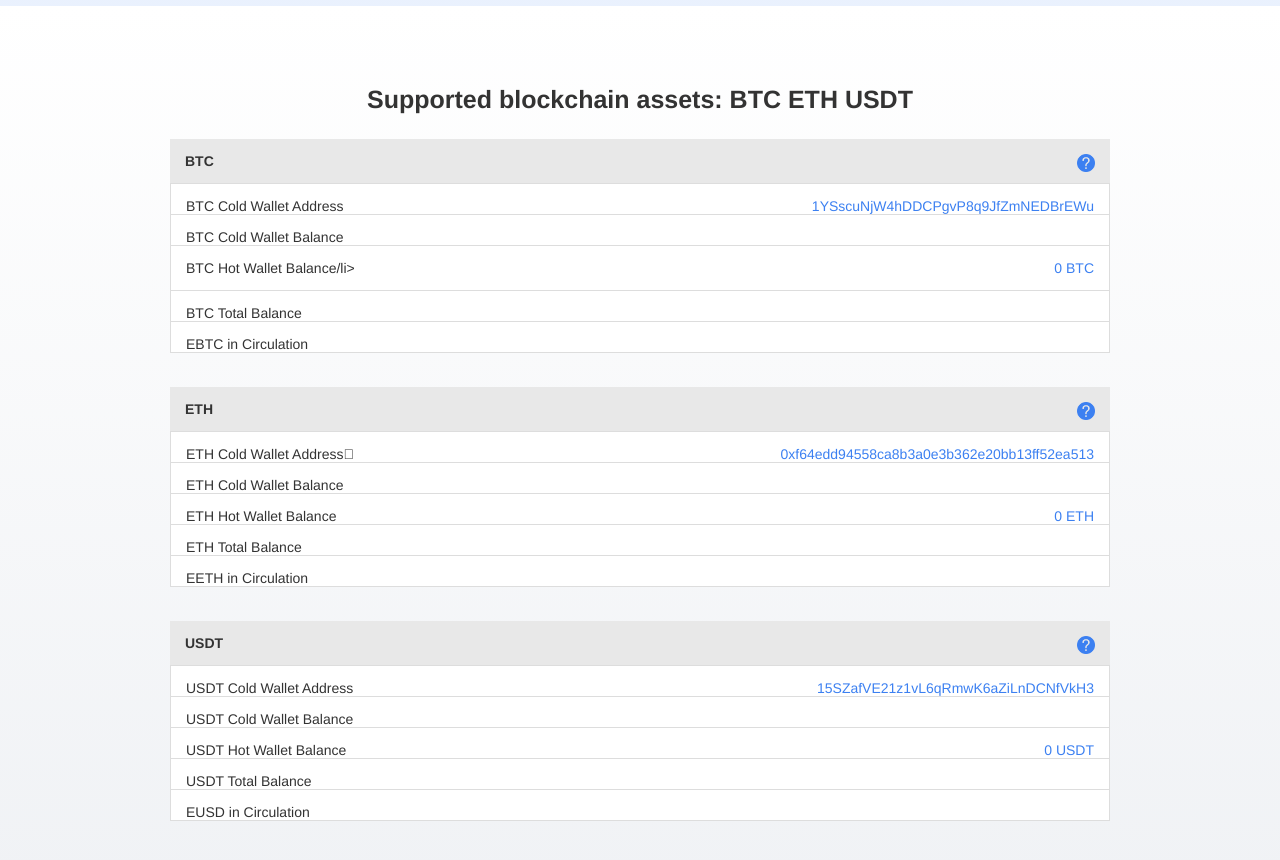
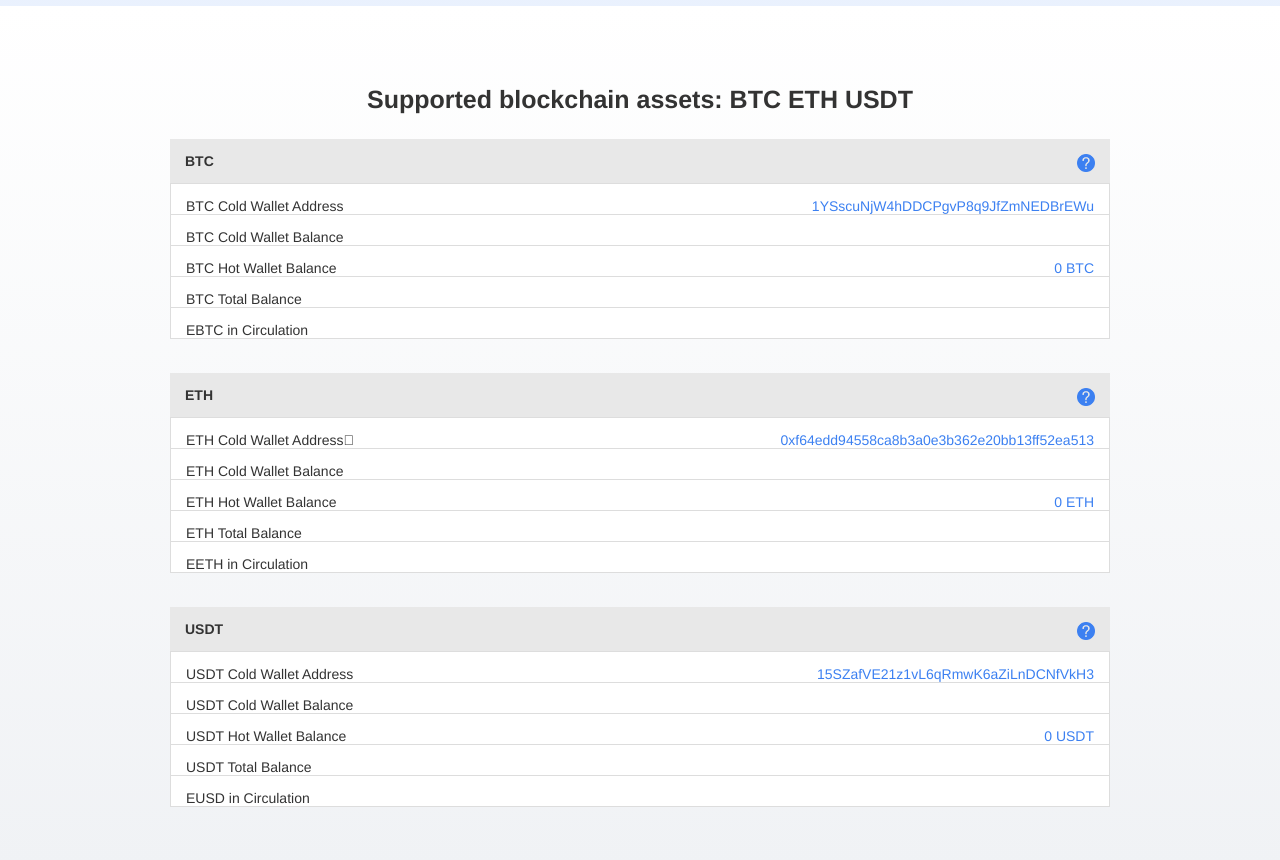
Before and after one commit to eosstablecoin/eosstablecoin, a Jekyll site: the page built from index.md, in a window 1280 px wide and 900 px high, scrolled down 2078 px. Shown: the top 860 px of the window. Built offline with Jekyll 4.4.1, drawn with Linux system fonts in a browser that asks for light colours.

Commit message:
Update home.html
update

```diff
--- a/_layouts/home.html
+++ b/_layouts/home.html
@@ -103,7 +103,7 @@
                 <ul>
                     <li><span>BTC <strong tkey="cwa"></strong></span><span class="mobileshow" tkey="displayaddress"></span><small class="greens address-tips" title="">1YSscuNjW4hDDCPgvP8q9JfZmNEDBrEWu</small></li>
                     <li><span>BTC <strong tkey="cwb"></strong></span><small class="greens cold "    title=""></small></li>
-                    <li><span>BTC <strong tkey="hwb"></strong></span><small class="greens hot"    title="" >0 BTC</small>/li>
+                    <li><span>BTC <strong tkey="hwb"></strong></span><small class="greens hot"    title="" >0 BTC</small></li>
                     <li><span>BTC <strong tkey="tb"></strong></span><small class="greens total"    title=""></small></li>
                     <li><span>EBTC <strong tkey="ic"></strong></span><small class="greens eosvalue"    title="" ></small></li>
                 </ul>
```
